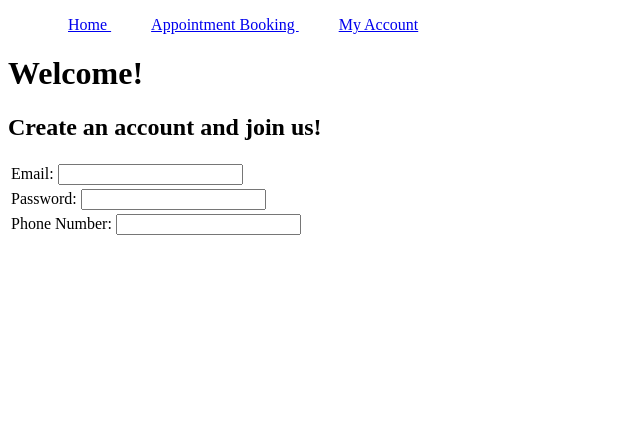
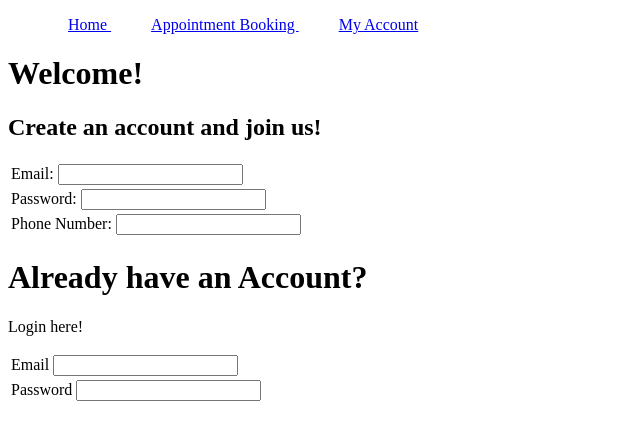
Before and after one commit to xitohshi/Lab-1, a plain HTML site: page account.html in a window 1280 px wide. Shown: the whole page, without its empty margins (0-640 px from the left). Drawn offline with Linux system fonts and the light colour scheme.

Commit message:
Updated account.html

```diff
--- a/account.html
+++ b/account.html
@@ -55,5 +55,25 @@
                 </tr>
             </table>
         </div>
+        <div>
+            <h1>
+                Already have an Account?
+            </h1>
+            <p> Login here! </p>
+        </div>
+        <div>
+            <table>
+                <tr>
+                    <td>
+                        Email <input type="email">
+                    </td>
+                </tr>
+                <tr>
+                    <td>
+                        Password <input type="password">
+                    </td>
+                </tr>
+            </table>
+        </div>
     </body>
 </html>
```
